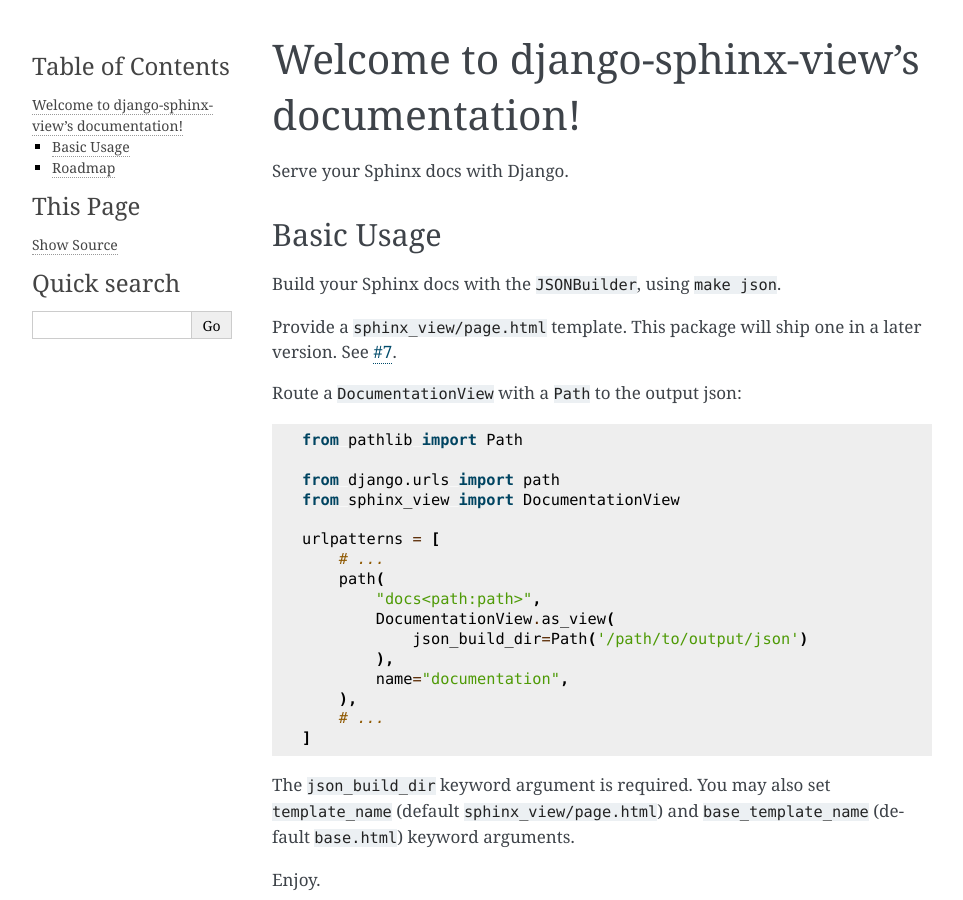
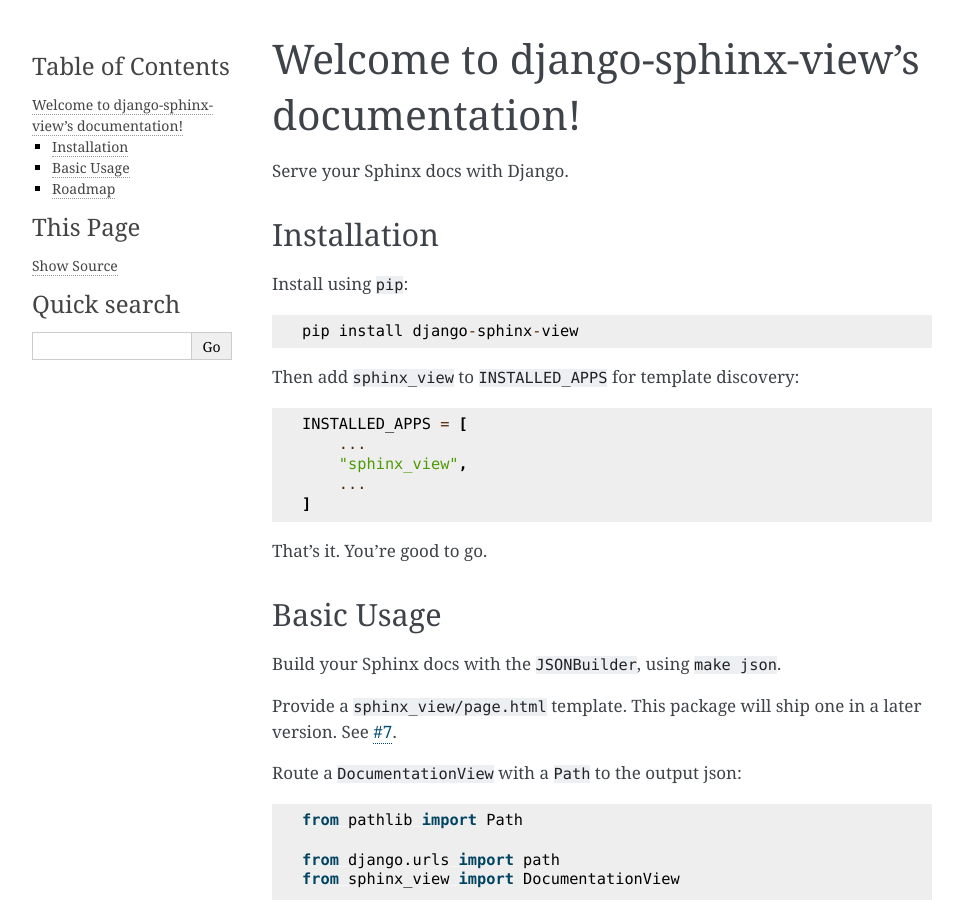
Before and after one commit to carltongibson/django-sphinx-view, a Sphinx documentation site: the page built from docs/source/index.rst, in a window 1280 px wide and 900 px high. Shown: the whole window, without its empty margins (148-1111 px from the left). Built offline with Sphinx 7.4.7, drawn with Linux system fonts in a browser that asks for light colours.

Commit message:
Added installation step to docs.

```diff
--- a/docs/source/index.rst
+++ b/docs/source/index.rst
@@ -8,6 +8,24 @@
 
 Serve your Sphinx docs with Django.
 
+Installation
+------------
+
+Install using ``pip``:
+
+.. code-block::
+
+    pip install django-sphinx-view
+
+Then add ``sphinx_view`` to ``INSTALLED_APPS`` for template discovery::
+
+   INSTALLED_APPS = [
+       ...
+       "sphinx_view",
+       ...
+   ]
+
+That's it. You're good to go.
 
 Basic Usage
 -----------
```
